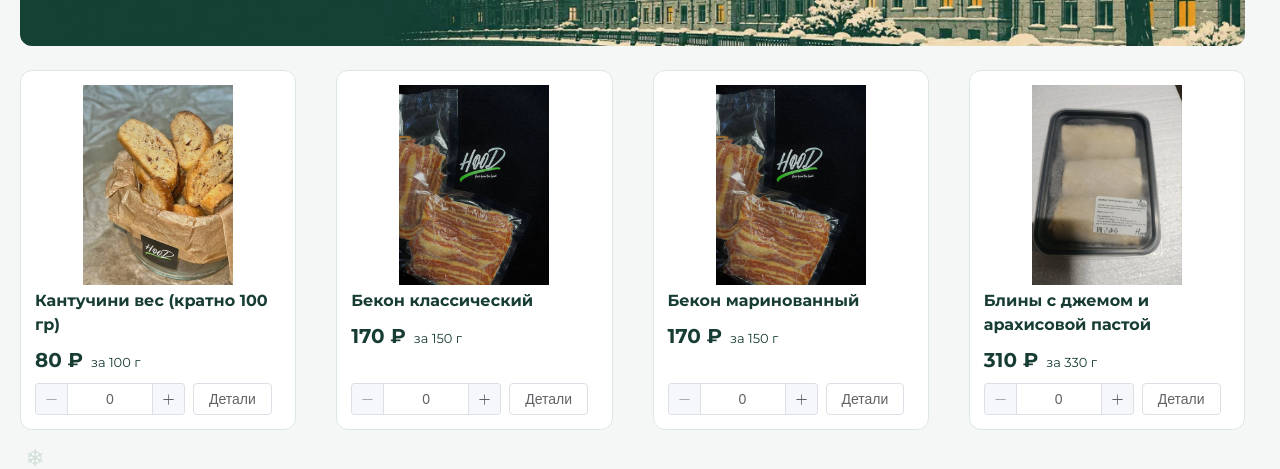
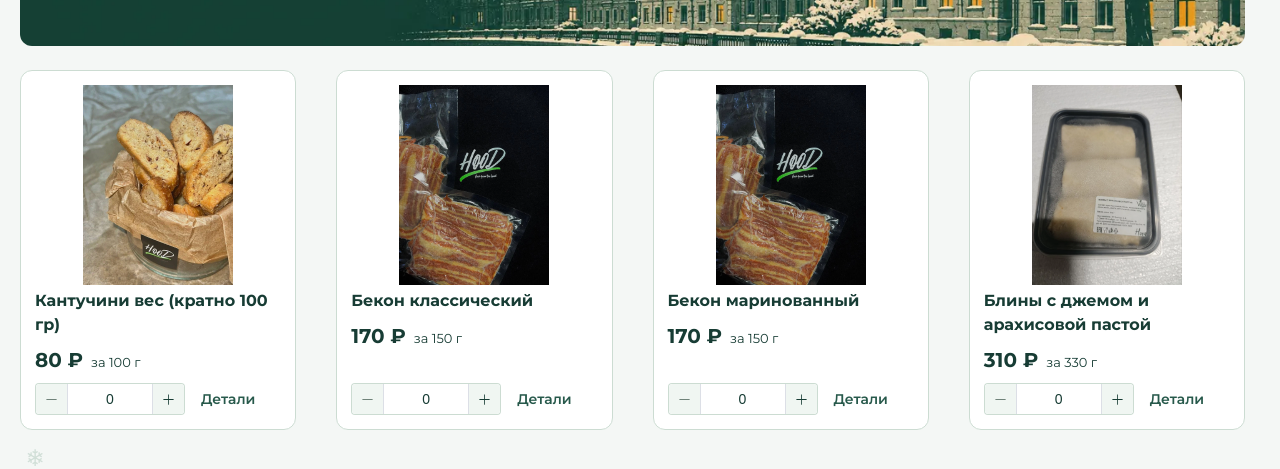
Before and after one commit to lefhl/fast-calc, a Vue app: page /#/hood in a window 1280 px wide. Shown: the part 194-663 px from the top of the page. Built offline with nearby package versions, Linux system fonts and the light colour scheme.

Commit message:
Match product card controls to the winter palette

```diff
--- a/src/components/Card.vue
+++ b/src/components/Card.vue
@@ -15,16 +15,10 @@
 
       <footer class="footer">
         <el-input-number min="0" step="1" step-strictly max="100" v-model="count"></el-input-number>
-        <a
-          v-if="link"
-          class="el-button el-button--primary is-link"
-          link
-          :href="link"
-          target="_blank"
-        >
-          На сайт
-        </a>
-        <el-button v-if="description" plain @click="isDialogOpen = true"> Детали </el-button>
+        <a v-if="link" class="card-link" :href="link" target="_blank"> На сайт </a>
+        <button v-if="description" type="button" class="card-link" @click="isDialogOpen = true">
+          Детали
+        </button>
       </footer>
     </div>
   </article>
@@ -98,8 +92,14 @@ const isDialogOpen = ref(false)
 }
 
 .card {
+  --card-accent: #27594b;
+  --card-border: #ccdcd2;
+  --card-control-bg: #f0f6f2;
+  --card-control-hover: #dcebe2;
+  --card-input-bg: #fff;
+
   padding: 14px;
-  border: 1px solid #dce7e0;
+  border: 1px solid var(--card-border);
   border-radius: 12px;
   background: #fff;
   display: flex;
@@ -113,11 +113,8 @@ const isDialogOpen = ref(false)
 }
 
 .card--selected {
-  border-color: #527a67;
-}
-
-.card--selected :deep(.el-input__wrapper) {
-  background: #eaf3ee;
+  --card-border: #527a67;
+  --card-input-bg: #eaf3ee;
 }
 
 .card-price {
@@ -143,7 +140,46 @@ const isDialogOpen = ref(false)
 }
 
 .footer :deep(.el-input-number) {
-  --el-color-primary: #27594b;
+  --el-color-primary: var(--card-accent);
+  --el-input-focus-border-color: var(--card-accent);
+  --el-border-color: var(--card-border);
+  --el-disabled-border-color: var(--card-border);
+  --el-disabled-text-color: #70837a;
+  --el-fill-color-light: var(--card-control-bg);
+  --el-text-color-regular: #173c34;
+
+  .el-input__wrapper {
+    --el-input-bg-color: var(--card-input-bg);
+  }
+
+  :is(.el-input-number__decrease, .el-input-number__increase):not(.is-disabled):hover {
+    background: var(--card-control-hover);
+  }
+}
+
+.card-link {
+  display: inline-flex;
+  align-items: center;
+  min-height: 32px;
+  padding: 4px 8px;
+  border: 0;
+  border-radius: 6px;
+  background: transparent;
+  color: var(--card-accent);
+  font: inherit;
+  font-size: 14px;
+  font-weight: 600;
+  cursor: pointer;
+
+  &:hover {
+    background: var(--card-control-bg);
+    text-decoration: underline;
+  }
+
+  &:focus-visible {
+    outline: 2px solid var(--card-accent);
+    outline-offset: 2px;
+  }
 }
 
 .footer {
```
